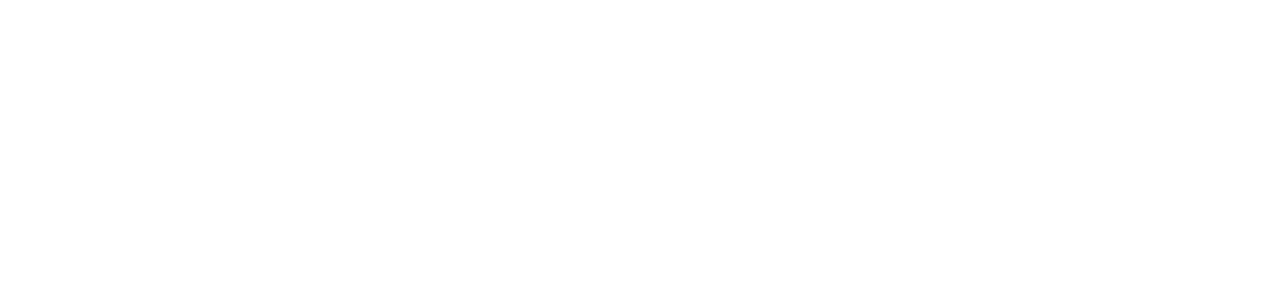
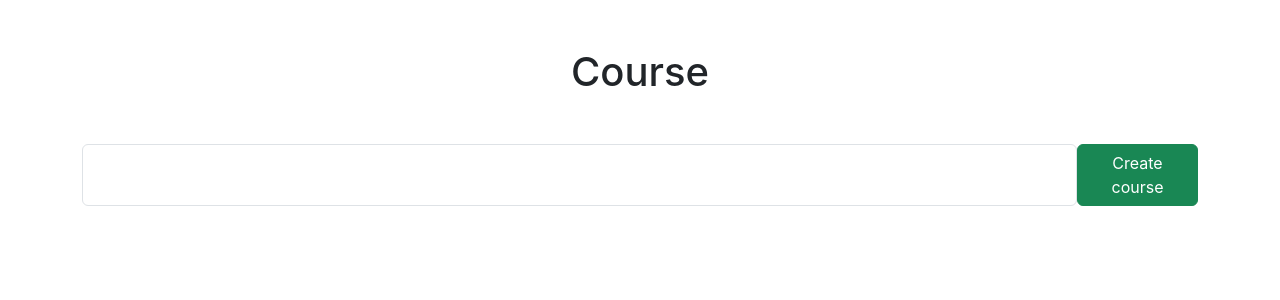
Before and after one commit to cemsaglam07/schoolapp, a React (Create React App) app in the folder frontend/: page / in a window 1280 px wide. Shown: the top 300 px of the page. Built offline with nearby package versions, Linux system fonts and the light colour scheme.

Commit message:
Add create course prototype for testing

```diff
--- a/frontend/src/App.js
+++ b/frontend/src/App.js
@@ -1,8 +1,15 @@
 import './App.css';
 import React, {Fragment} from "react";
+import CreateCourse from './components/CreateCourse';
 
 function App() {
-  return <Fragment></Fragment>;
+  return (
+    <Fragment>
+      <div className="container">
+        <CreateCourse />
+      </div>
+    </Fragment>
+  );
 }
 
 export default App;
--- /dev/null
+++ b/frontend/src/components/CreateCourse.js
@@ -0,0 +1,32 @@
+import React, {Fragment, useState} from "react";
+
+const CreateCourse = () => {
+    const [courseName, setCourseName] = useState("");
+
+    const onSubmitForm = async (e) => {
+        e.preventDefault();
+        try {
+            const body = { course_name: courseName };
+            const response = await fetch("http://localhost:4000/api/course", {
+                method: "POST",
+                headers: { "Content-Type": "application/json"},
+                body: JSON.stringify(body)
+            })
+            console.log(response);
+        } catch (err) {
+            console.error(err.message);
+        }
+    }
+
+    return (
+        <Fragment>
+            <h1 className="text-center mt-5">Course</h1>
+            <form className="d-flex mt-5" onSubmit={onSubmitForm}>
+                <input type="text" className="form-control" value={courseName} onChange={e => setCourseName(e.target.value)} />
+                <button className="btn btn-success">Create course</button>
+            </form>
+        </Fragment>
+    );
+}
+
+export default CreateCourse;
```
Also changed, not shown: 1 other file (tests, documents, lock files or other folders).
